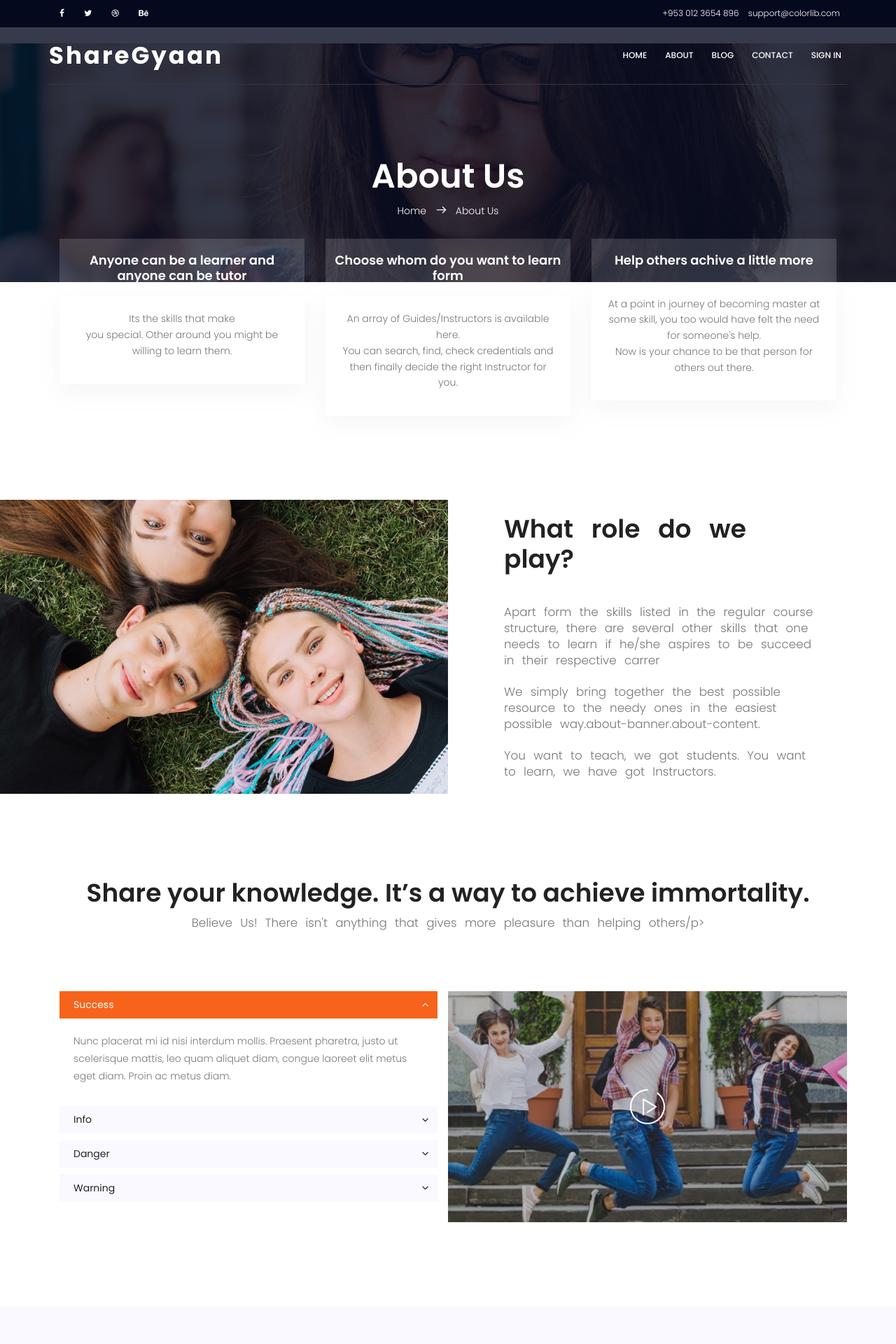
After one commit to amantibrewal310/hack36, a Django app: page /about/ in a window 1280 px wide. The commit adds this page. Shown: the top 1920 px of the page at 70% size. Run offline with Django 3.2, Linux system fonts and the light colour scheme; some libraries are stand-ins or nearby versions.

Commit message:
about page updated

```diff
--- a/accounts/urls.py
+++ b/accounts/urls.py
@@ -13,6 +13,6 @@ urlpatterns = [
     path('profile/edit/',views.edit_profile,name='edit_profile'),
 
     # socail login cancelled
-    path('social/login/cancelled/', views.sign_in_view,name='sign_in'),
+    # path('social/login/cancelled/', views.sign_in_view,name='sign_in'),
 
 ]
--- /dev/null
+++ b/hack/templates/hack/about.html
@@ -0,0 +1,360 @@
+{% extends 'hack/base.html' %}
+{% load static %}
+<br><br><br>
+<br><br><br>
+{% block body %}
+
+{% comment %} title {% endcomment %}
+
+{% block title %}About{% endblock %}
+
+			<!-- start banner Area -->
+			<section class="banner-area relative about-banner" id="home">
+				<div class="overlay overlay-bg"></div>
+				<div class="container">
+					<div class="row d-flex align-items-center justify-content-center">
+						<div class="about-content col-lg-12">
+							<h1 class="text-white">
+								About Us
+							</h1>
+							<p class="text-white link-nav"><a href="{% url 'home' %}"> Home </a>  <span class="lnr lnr-arrow-right"></span>  <a href="{% url 'about' %}"> About Us</a></p>
+						</div>
+					</div>
+				</div>
+			</section>
+			<!-- End banner Area -->
+
+			<!-- Start feature Area -->
+			<section class="feature-area pb-120">
+				<div class="container">
+					<div class="row">
+						<div class="col-lg-4">
+							<div class="single-feature">
+								<div class="title">
+									<h4>Anyone can be a learner and <br>anyone can be tutor</h4>
+								</div>
+								<div class="desc-wrap">
+									<p>
+										Its the skills that make <br>you special.
+										Other around you might be willing to learn them.
+									</p>
+									<!-- <a href="#">Join Now</a>  -->
+								</div>
+							</div>
+						</div>
+						<div class="col-lg-4">
+							<div class="single-feature">
+								<div class="title">
+									<h4>Choose whom do you want to learn form</h4>
+								</div>
+								<div class="desc-wrap">
+									<p>
+										An array of Guides/Instructors is available here. <br>
+										You can search, find, check credentials and then finally decide the right Instructor for you.
+									</p>
+									<!-- <a href="#">Join Now</a> -->
+								</div>
+							</div>
+						</div>
+						<div class="col-lg-4">
+							<div class="single-feature">
+								<div class="title">
+									<h4>Help others achive a little more</h4>
+								</div>
+								<div class="desc-wrap">
+									<p>
+										At a point in journey of becoming master at some skill, you too would have felt the need for someone's help. <br>Now is your chance to be that person for others out there.
+									</p>
+									<!-- <a href="#">Join Now</a> -->
+								</div>
+							</div>
+						</div>
+
+					</div>
+				</div>
+			</section>
+			<!-- End feature Area -->
+
+			<!-- Start info Area -->
+			<section class="info-area pb-120">
+				<div class="container-fluid">
+					<div class="row align-items-center">
+						<div class="col-lg-6 no-padding info-area-left">
+							<img class="img-fluid" src="{% static 'img/about-img.jpg' %}" alt="some image here">
+						</div>
+						<div class="col-lg-6 info-area-right">
+							<h1>What &nbsp; role  &nbsp; do &nbsp;
+							we play?</h1>
+                            <br>
+							<p style="font-size: 1.2em; word-spacing: 0.4em;">Apart form the skills listed in the regular course structure, there are several other skills that one needs to learn if he/she aspires to be succeed in their respective carrer
+							<br><br>
+
+								We simply bring together the best possible resource to the needy ones in the easiest possible way.about-banner.about-content.
+								<br><br>
+                                You want to teach, we got students.
+								You want to learn, we have got Instructors.
+							</p>
+						</div>
+					</div>
+				</div>
+			</section>
+			<!-- End info Area -->
+
+			<!-- Start course-mission Area -->
+			<section class="course-mission-area pb-120">
+				<div class="container">
+					<div class="row d-flex justify-content-center">
+						<div class="menu-content pb-70 col-12">
+							<div class="title text-center">
+								<h1 class="mb-10">Share your knowledge.
+                                It’s a way
+                                to achieve immortality.</h1>
+								<p style="font-size: 1.2em; word-spacing: 0.4em;">Believe Us! There isn't anything that gives more pleasure than helping others/p>
+							</div>
+						</div>
+					</div>
+                    <div class="row">
+                        <div class="col-md-6 accordion-left">
+
+                            <!-- accordion 2 start-->
+                            <dl class="accordion">
+                                <dt>
+                                    <a href="">Success</a>
+                                </dt>
+                                <dd>
+                                    Nunc placerat mi id nisi interdum mollis. Praesent pharetra, justo ut scelerisque mattis, leo quam aliquet diam, congue laoreet elit metus eget diam. Proin ac metus diam.
+                                </dd>
+                                <dt>
+                                    <a href="">Info</a>
+                                </dt>
+                                <dd>
+                                    Donec nec justo eget felis facilisis fermentum. Aliquam porttitor mauris sit amet orci. Aenean dignissim pellentesque felis. leo quam aliquet diam, congue laoreet elit metus eget diam.
+                                </dd>
+                                <dt>
+                                    <a href="">Danger</a>
+                                </dt>
+                                <dd>
+                                    Lorem ipsum dolor sit amet, consectetuer adipiscing elit. Phasellus hendrerit. Pellentesque aliquet nibh nec urna. Proin ac metus diam.
+                                </dd>
+                                <dt>
+                                    <a href="">Warning</a>
+                                </dt>
+                                <dd>
+                                    Lorem ipsum dolor sit amet, consectetuer adipiscing elit. Phasellus hendrerit. Pellentesque aliquet nibh nec urna. Proin ac metus diam.
+                                </dd>
+                            </dl>
+                            <!-- accordion 2 end-->
+                        </div>
+                        <div class="col-md-6 video-right justify-content-center align-items-center d-flex relative">
+                        	<div class="overlay overlay-bg"></div>
+							<a class="play-btn" href="https://www.youtube.com/watch?v=ARA0AxrnHdM"><img class="img-fluid mx-auto" src="img/play.png" alt=""></a>
+                        </div>
+                    </div>
+				</div>
+			</section>
+			<!-- End course-mission Area -->
+
+
+			<!-- Start search-course Area
+			<section class="search-course-area relative">
+				<div class="overlay overlay-bg"></div>
+				<div class="container">
+					<div class="row justify-content-between align-items-center">
+						<div class="col-lg-6 col-md-6 search-course-left">
+							<h1 class="text-white">
+								Get reduced fee <br>
+								during this Summer!
+							</h1>
+							<p>
+								inappropriate behavior is often laughed off as “boys will be boys,” women face higher conduct standards especially in the workplace. That’s why it’s crucial that, as women, our behavior on the job is beyond reproach.
+							</p>
+							<div class="row details-content">
+								<div class="col single-detials">
+									<span class="lnr lnr-graduation-hat"></span>
+									<a href="#"><h4>Expert Instructors</h4></a>
+									<p>
+										Usage of the Internet is becoming more common due to rapid advancement of technology and power.
+									</p>
+								</div>
+								<div class="col single-detials">
+									<span class="lnr lnr-license"></span>
+									<a href="#"><h4>Certification</h4></a>
+									<p>
+										Usage of the Internet is becoming more common due to rapid advancement of technology and power.
+									</p>
+								</div>
+							</div>
+						</div>
+						<div class="col-lg-4 col-md-6 search-course-right section-gap">
+							<form class="form-wrap" action="#">
+								<h4 class="text-white pb-20 text-center mb-30">Search for Available Course</h4>
+								<input type="text" class="form-control" name="name" placeholder="Your Name" onfocus="this.placeholder = ''" onblur="this.placeholder = 'Your Name'" >
+								<input type="phone" class="form-control" name="phone" placeholder="Your Phone Number" onfocus="this.placeholder = ''" onblur="this.placeholder = 'Your Phone Number'" >
+								<input type="email" class="form-control" name="email" placeholder="Your Email Address" onfocus="this.placeholder = ''" onblur="this.placeholder = 'Your Email Address'" >
+								<div class="form-select" id="service-select">
+									<select>
+										<option datd-display="">Choose Course</option>
+										<option value="1">Course One</option>
+										<option value="2">Course Two</option>
+										<option value="3">Course Three</option>
+										<option value="4">Course Four</option>
+									</select>
+								</div>
+								<button class="primary-btn text-uppercase">Submit</button>
+							</form>
+						</div>
+					</div>
+				</div>
+			</section>
+			 End search-course Area -->
+
+			<!-- Start review Area -->
+			<section class="review-area section-gap relative">
+				<div class="overlay overlay-bg"></div>
+				<div class="container">
+					<div class="row">
+						<div class="active-review-carusel">
+							<div class="single-review item">
+								<div class="title justify-content-start d-flex">
+									<a href="#"><h4>Fannie Rowe</h4></a>
+									<div class="star">
+										<span class="fa fa-star checked"></span>
+										<span class="fa fa-star checked"></span>
+										<span class="fa fa-star checked"></span>
+										<span class="fa fa-star"></span>
+										<span class="fa fa-star"></span>
+									</div>
+								</div>
+								<p>
+									Accessories Here you can find the best computer accessory for your laptop, monitor, printer, scanner, speaker. Here you can find the best computer accessory for your laptop, monitor, printer, scanner, speaker.
+								</p>
+							</div>
+							<div class="single-review item">
+								<div class="title justify-content-start d-flex">
+									<a href="#"><h4>Hulda Sutton</h4></a>
+									<div class="star">
+										<span class="fa fa-star checked"></span>
+										<span class="fa fa-star checked"></span>
+										<span class="fa fa-star checked"></span>
+										<span class="fa fa-star"></span>
+										<span class="fa fa-star"></span>
+									</div>
+								</div>
+								<p>
+									Accessories Here you can find the best computer accessory for your laptop, monitor, printer, scanner, speaker. Here you can find the best computer accessory for your laptop, monitor, printer, scanner, speaker.
+								</p>
+							</div>
+							<div class="single-review item">
+								<div class="title justify-content-start d-flex">
+									<a href="#"><h4>Fannie Rowe</h4></a>
+									<div class="star">
+										<span class="fa fa-star checked"></span>
+										<span class="fa fa-star checked"></span>
+										<span class="fa fa-star checked"></span>
+										<span class="fa fa-star"></span>
+										<span class="fa fa-star"></span>
+									</div>
+								</div>
+								<p>
+									Accessories Here you can find the best computer accessory for your laptop, monitor, printer, scanner, speaker. Here you can find the best computer accessory for your laptop, monitor, printer, scanner, speaker.
+								</p>
+							</div>
+							<div class="single-review item">
+								<div class="title justify-content-start d-flex">
+									<a href="#"><h4>Hulda Sutton</h4></a>
+									<div class="star">
+										<span class="fa fa-star checked"></span>
+										<span class="fa fa-star checked"></span>
+										<span class="fa fa-star checked"></span>
+										<span class="fa fa-star"></span>
+										<span class="fa fa-star"></span>
+									</div>
+								</div>
+								<p>
+									Accessories Here you can find the best computer accessory for your laptop, monitor, printer, scanner, speaker. Here you can find the best computer accessory for your laptop, monitor, printer, scanner, speaker.
+								</p>
+							</div>
+							<div class="single-review item">
+								<div class="title justify-content-start d-flex">
+									<a href="#"><h4>Fannie Rowe</h4></a>
+									<div class="star">
+										<span class="fa fa-star checked"></span>
+										<span class="fa fa-star checked"></span>
+										<span class="fa fa-star checked"></span>
+										<span class="fa fa-star"></span>
+										<span class="fa fa-star"></span>
+									</div>
+								</div>
+								<p>
+									Accessories Here you can find the best computer accessory for your laptop, monitor, printer, scanner, speaker. Here you can find the best computer accessory for your laptop, monitor, printer, scanner, speaker.
+								</p>
+							</div>
+							<div class="single-review item">
+								<div class="title justify-content-start d-flex">
+									<a href="#"><h4>Hulda Sutton</h4></a>
+									<div class="star">
+										<span class="fa fa-star checked"></span>
+										<span class="fa fa-star checked"></span>
+										<span class="fa fa-star checked"></span>
+										<span class="fa fa-star"></span>
+										<span class="fa fa-star"></span>
+									</div>
+								</div>
+								<p>
+									Accessories Here you can find the best computer accessory for your laptop, monitor, printer, scanner, speaker. Here you can find the best computer accessory for your laptop, monitor, printer, scanner, speaker.
+								</p>
+							</div>
+							<div class="single-review item">
+								<img src="img/r1.png" alt="">
+								<div class="title justify-content-start d-flex">
+									<a href="#"><h4>Fannie Rowe</h4></a>
+									<div class="star">
+										<span class="fa fa-star checked"></span>
+										<span class="fa fa-star checked"></span>
+										<span class="fa fa-star checked"></span>
+										<span class="fa fa-star"></span>
+										<span class="fa fa-star"></span>
+									</div>
+								</div>
+								<p>
+									Accessories Here you can find the best computer accessory for your laptop, monitor, printer, scanner, speaker. Here you can find the best computer accessory for your laptop, monitor, printer, scanner, speaker.
+								</p>
+							</div>
+							<div class="single-review item">
+								<div class="title justify-content-start d-flex">
+									<a href="#"><h4>Hulda Sutton</h4></a>
+									<div class="star">
+										<span class="fa fa-star checked"></span>
+										<span class="fa fa-star checked"></span>
+										<span class="fa fa-star checked"></span>
+										<span class="fa fa-star"></span>
+										<span class="fa fa-star"></span>
+									</div>
+								</div>
+								<p>
+									Accessories Here you can find the best computer accessory for your laptop, monitor, printer, scanner, speaker. Here you can find the best computer accessory for your laptop, monitor, printer, scanner, speaker.
+								</p>
+							</div>
+						</div>
+					</div>
+				</div>
+			</section>
+			<!-- End review Area -->
+
+			<!-- Start cta-two Area -->
+			<section class="cta-two-area">
+				<div class="container">
+					<div class="row">
+						<div class="col-lg-8 cta-left">
+							<h1>Are You Interseted?</h1>
+						</div>
+						<div class="col-lg-4 cta-right">
+							<a class="primary-btn wh" href="#">Sign Up Now!</a>
+						</div>
+					</div>
+				</div>
+			</section>
+			<!-- End cta-two Area -->
+
+
+{% endblock %}
--- a/hack/templates/hack/base.html
+++ b/hack/templates/hack/base.html
@@ -61,9 +61,9 @@
 					</div>
 					<nav id="nav-menu-container">
 						<ul class="nav-menu">
-							<li><a href="index.html">Home</a></li>
-							<li><a href="about.html">About</a></li>
-							<li><a href="courses.html">Courses</a></li>
+							<li><a href="{% url 'home' %}">Home</a></li>
+							<li><a href="{% url 'about'%}">About</a></li>
+							<li><a href="{% url 'blog-home' %}">Blog</a></li>
 							{%if user.is_authenticated %}
 							<li class="menu-has-children"><a href="">Profile</a>
 								<ul>
--- a/hack/urls.py
+++ b/hack/urls.py
@@ -24,6 +24,7 @@ urlpatterns = [
     path('accounts/', include('allauth.urls')),
     path('blog/', include('blog.urls')),
     path('', views.home, name='home'),
+    path('about/', views.about, name='about'),
     path('accounts/', include('accounts.urls')),
     path('profiles/',include('profiles.urls')),
 ]
--- a/hack/views.py
+++ b/hack/views.py
@@ -2,3 +2,8 @@ from django.shortcuts import render
 
 def home(request):
 	return render(request,'hack/home.html')
+
+
+
+def about(request):
+	return render(request,'hack/about.html')
```
Also changed, not shown: other parts of hack/templates/hack/base.html (+1 -33 lines).
